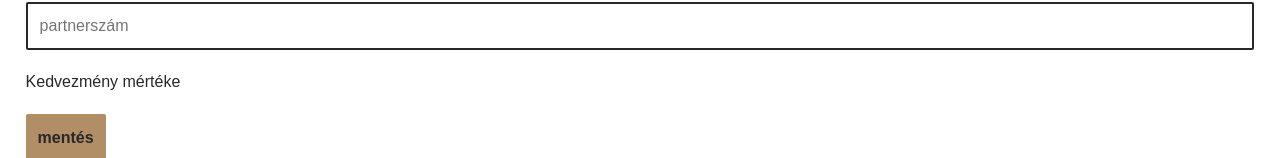
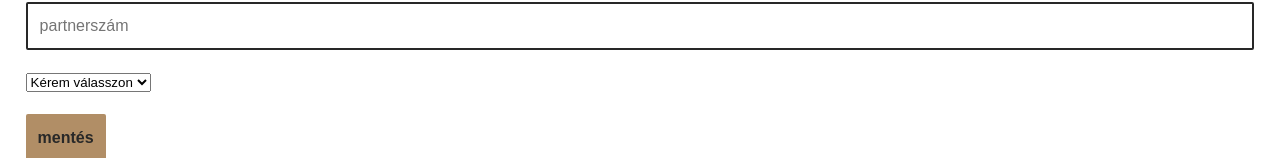
Before and after one commit to amezner/BeerLEVele, a React (Create React App) app in the folder frontend/: page /login in a window 1280 px wide. Both pictures are taken after typing "Sample", "Sample123" into the empty fields and a click on the button "belépés". Shown: the part 270-428 px from the top of the page. Built offline with nearby package versions, Linux system fonts and the light colour scheme.

Commit message:
customer list, dropdown

```diff
--- a/frontend/src/App.js
+++ b/frontend/src/App.js
@@ -8,6 +8,7 @@ import ProductForm from './components/productform';
 import CustomerForm from './components/customerform';
 import Protected from './components/protected';
 import AuthStore from './stores/authorization';
+import CustomerList from './components/customerlist';
 
 class App extends Component {
   render() {
--- a/frontend/src/components/customerform/index.js
+++ b/frontend/src/components/customerform/index.js
@@ -4,8 +4,31 @@ import {post} from '../../lib/client';
 import FormRow from '../formrow';
 import Field from '../field';
 import Button from '../button';
+import DropDown from '../dropdown';
 
 class Customerform extends Component {
+  static defaultProps = {
+    discountOptions: [
+      {
+        value: 0,
+        label: 'Kérem válasszon'
+      },
+      {
+        value: 1,
+        label: 'bronz'
+      },
+      {
+        value: 2,
+        label: 'ezüst'
+      },
+      {
+        value: 3,
+        label: 'arany'
+      }
+    ]
+  };
+
+
   constructor(props) {
     super(props);
 
@@ -31,6 +54,9 @@ class Customerform extends Component {
   }
 
   render() {
+    const { discountOptions } = this.props;
+    console.log(discountOptions);
+
     return (
       <div className="customer-form content-width">
         <form onSubmit={this.handleSubmit}>
@@ -50,7 +76,7 @@ class Customerform extends Component {
             <Field ref="loyalty" type="text" placeholder="partnerszám" name="loyalty" />
           </FormRow>
           <FormRow>
-            Kedvezmény mértéke
+            <DropDown name="discount" label="kedvezmény mértéke" id="discount" options={discountOptions} />
           </FormRow>
           <FormRow>
             <Button text="mentés" type="submit" />
--- /dev/null
+++ b/frontend/src/components/customerlist/index.js
@@ -0,0 +1,13 @@
+import React, {Component} from 'react';
+
+class CustomerList extends Component {
+  render () {
+    return (
+      <div className="content-width">
+
+      </div>
+    );
+  }
+}
+
+export default CustomerList;
--- /dev/null
+++ b/frontend/src/components/dropdown/index.js
@@ -0,0 +1,57 @@
+import React, { Component } from 'react';
+import PropTypes from 'prop-types';
+
+class DropDown extends Component {
+
+  static defaultProps = {
+    label: null,
+    value: '',
+    name: '',
+    id: '',
+    options: {}
+  };
+
+  static propTypes = {
+    label: PropTypes.string,
+    name: PropTypes.string,
+    id: PropTypes.string,
+    value: PropTypes.oneOfType([PropTypes.string, PropTypes.number]),
+    options: PropTypes.array
+  };
+
+  constructor(props) {
+    super(props);
+
+    this.handleChange = this.handleChange.bind(this);
+  }
+
+  handleChange(evt) {
+    const value = evt.target.value;
+
+    this.setState({value});
+  }
+
+  get value() {
+    return this.state.value;
+  }
+
+  render() {
+    const {name, id, label, value, options} = this.props;
+
+    return (
+
+      <span className="custom-select">
+        <select name={name} id={id}>
+            {
+              options.length > 0 ?
+                options.map(opt => {
+                  return <option value={opt.value}>{opt.label}</option>
+                }) : null
+            }
+        </select>
+      </span>
+    )
+  }
+}
+
+export default DropDown;
--- a/frontend/src/components/field/index.js
+++ b/frontend/src/components/field/index.js
@@ -26,8 +26,8 @@ class Field extends Component {
     };
   }
 
-  handleChange(arg1) {
-    const value = arg1.target.value;
+  handleChange(evt) {
+    const value = evt.target.value;
 
     this.setState({value});
   }
--- a/frontend/src/components/productform/index.js
+++ b/frontend/src/components/productform/index.js
@@ -5,7 +5,7 @@ import Field from '../field';
 class Productform extends Component {
   render() {
     return (
-      <div class="content-width">
+      <div className="content-width">
         <FormRow>
           <Field name="cica" />
         </FormRow>
```
